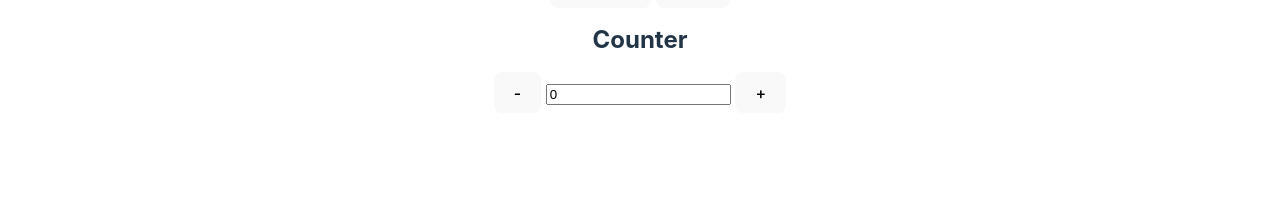
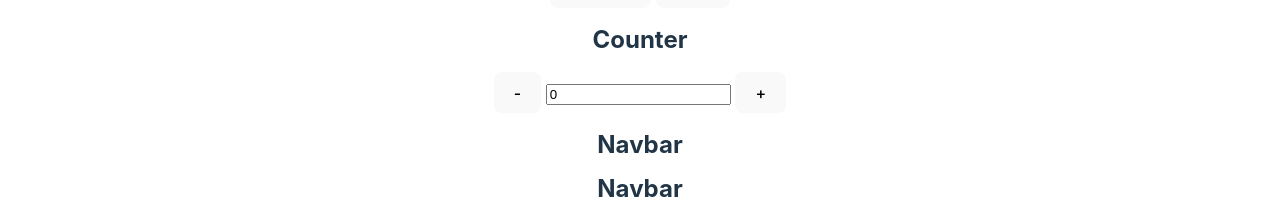
Before and after one commit to tgamiette/svelteComponents, a Svelte app: page / in a window 1280 px wide. Shown: the part 4900-5123 px from the top of the page. Before the commit the page ends 5045 px from the top, so only its background shows below. Built offline with nearby package versions, Linux system fonts and the light colour scheme; some icons are missing.

Commit message:
ajout navbar sur App.svelte

```diff
--- a/src/App.svelte
+++ b/src/App.svelte
@@ -10,6 +10,7 @@
   import Numberinput from './ui/Numberinput.svelte';
   import AnimateButtonList from "./ui/animateButton/AnimateButtonList.svelte";
   import Dropdown from "./ui/Dropdown.svelte";
+  import Navbar from './ui/navbar/NavbarList.svelte';
 
 </script>
 
@@ -60,6 +61,11 @@
     <Numberinput />
   </div>
 
+  <div class="Navbar">
+    <h2>Navbar</h2>
+    <Navbar />
+  </div>
+
 </main>
 
 <style lang="scss">
```
